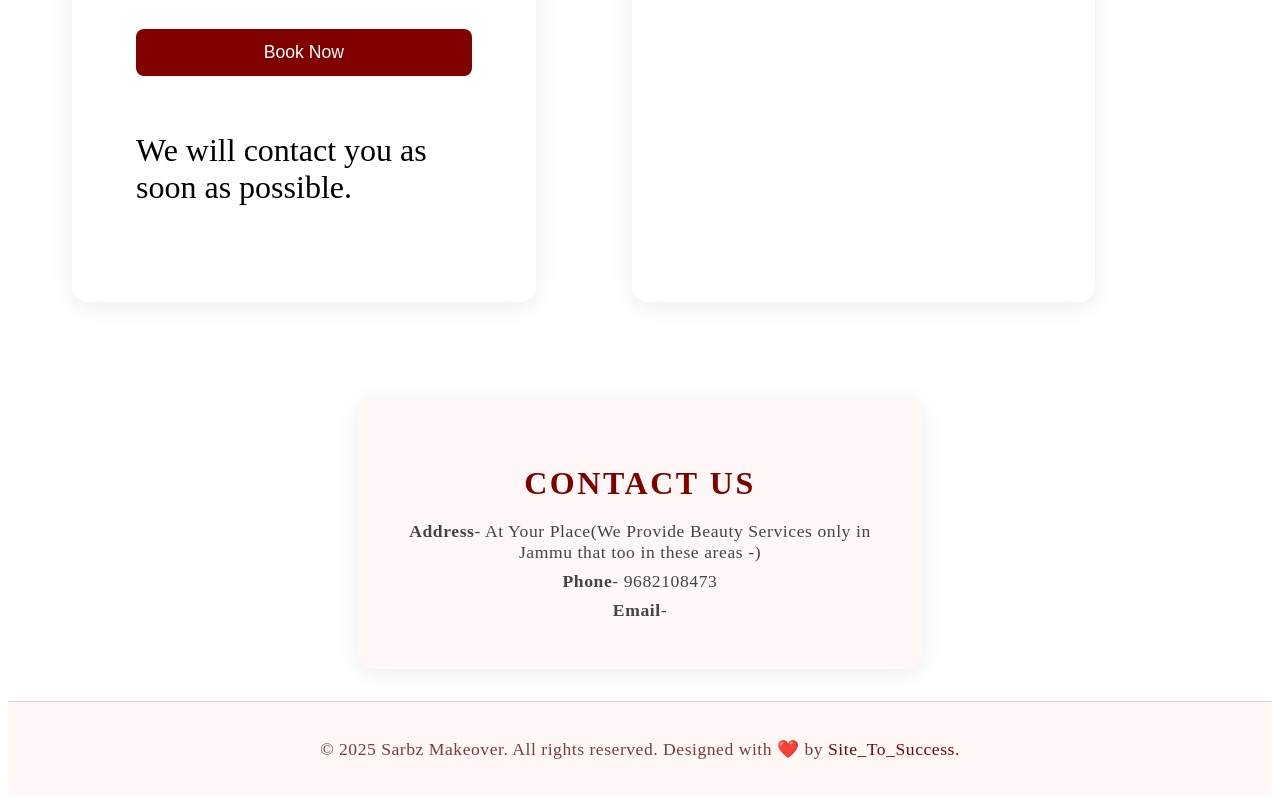
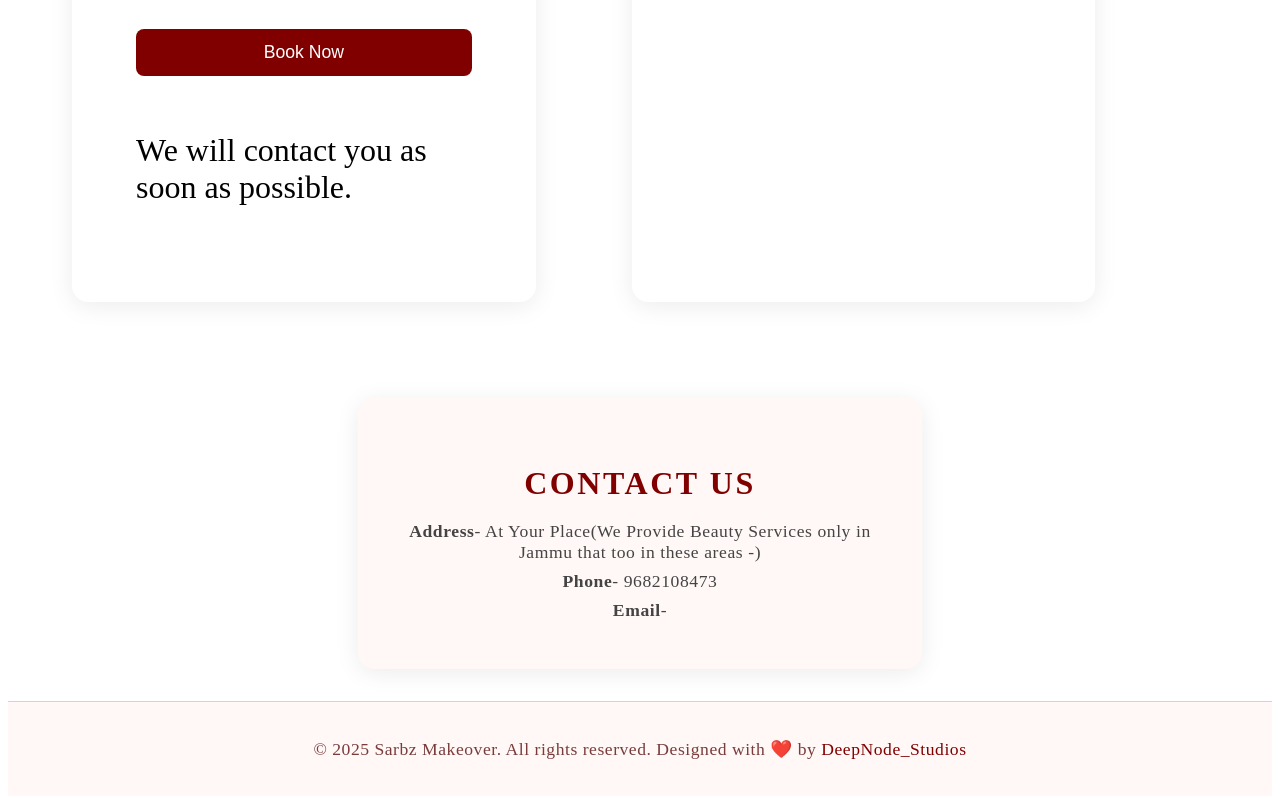
Before and after one commit to vansh-433/Sarbz_Makeover, a plain HTML site: page index.html in a window 1280 px wide. Shown: the part 3892-4690 px from the top of the page. Drawn offline with Linux system fonts and the light colour scheme.

Commit message:
On branch main  Your branch is up to date with 'origin/main'.
 Changes to be committed:
	modified:   index.css
	modified:   index.html

```diff
--- a/index.html
+++ b/index.html
@@ -144,7 +144,7 @@ document.addEventListener('DOMContentLoaded', showReviews);
     </section>
 
     <footer class="footer">
-        <p>&copy; 2025 Sarbz Makeover. All rights reserved. Designed with &#10084;&#65039; by <a href="https://www.instagram.com/site_to_success?igsh=NW5jOWhyc29wcm5n" target="_blank" rel="noopener">Site_To_Success.</a></p>
+        <p>&copy; 2025 Sarbz Makeover. All rights reserved. Designed with &#10084;&#65039; by <a href="https://www.instagram.com/deepnode_studios?igsh=NW5jOWhyc29wcm5n" target="_blank" rel="noopener">DeepNode_Studios</a></p>
     </footer>
 
 </body>
```
Also changed, not shown: index.css (line endings or trailing spaces).
